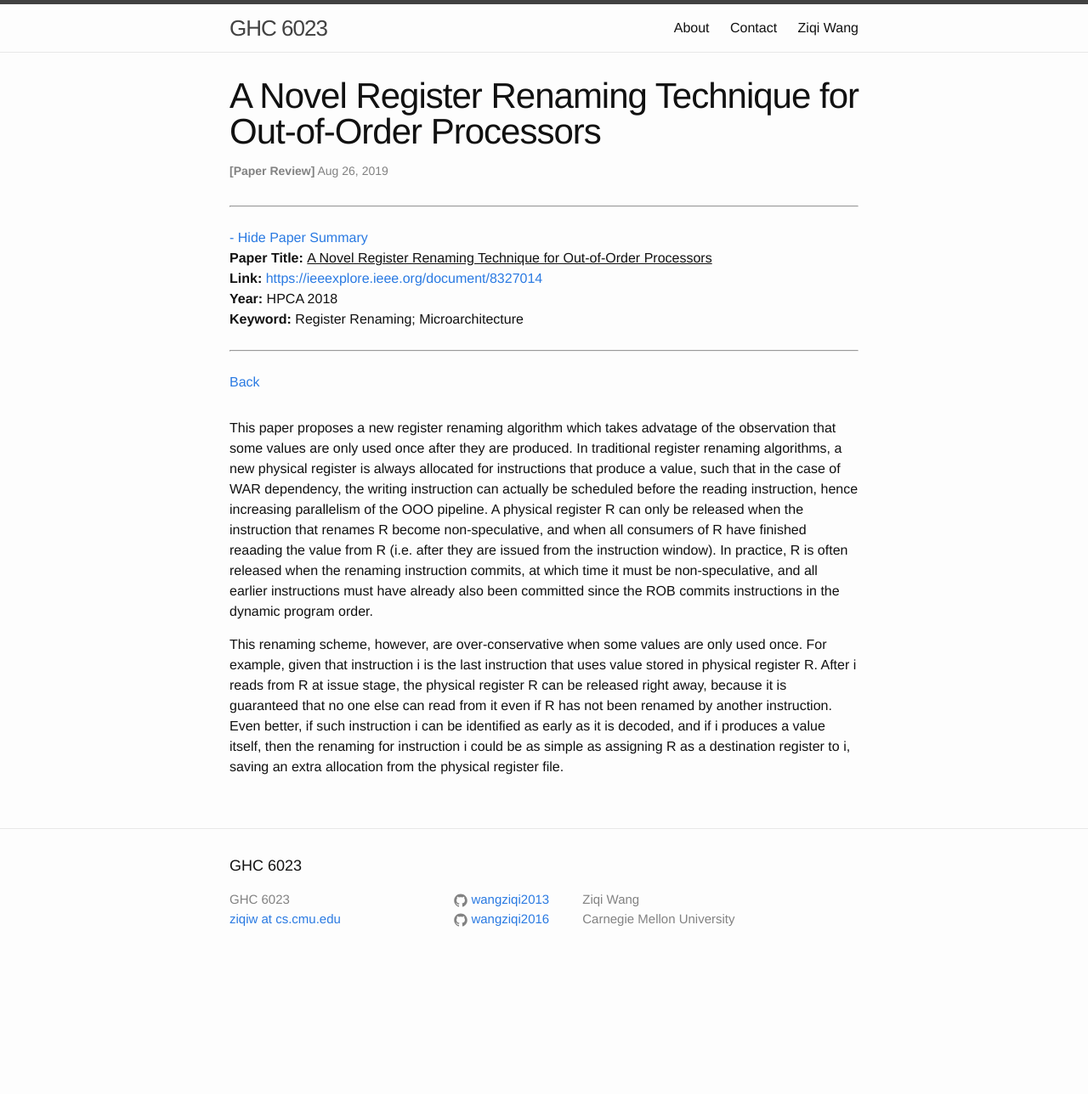
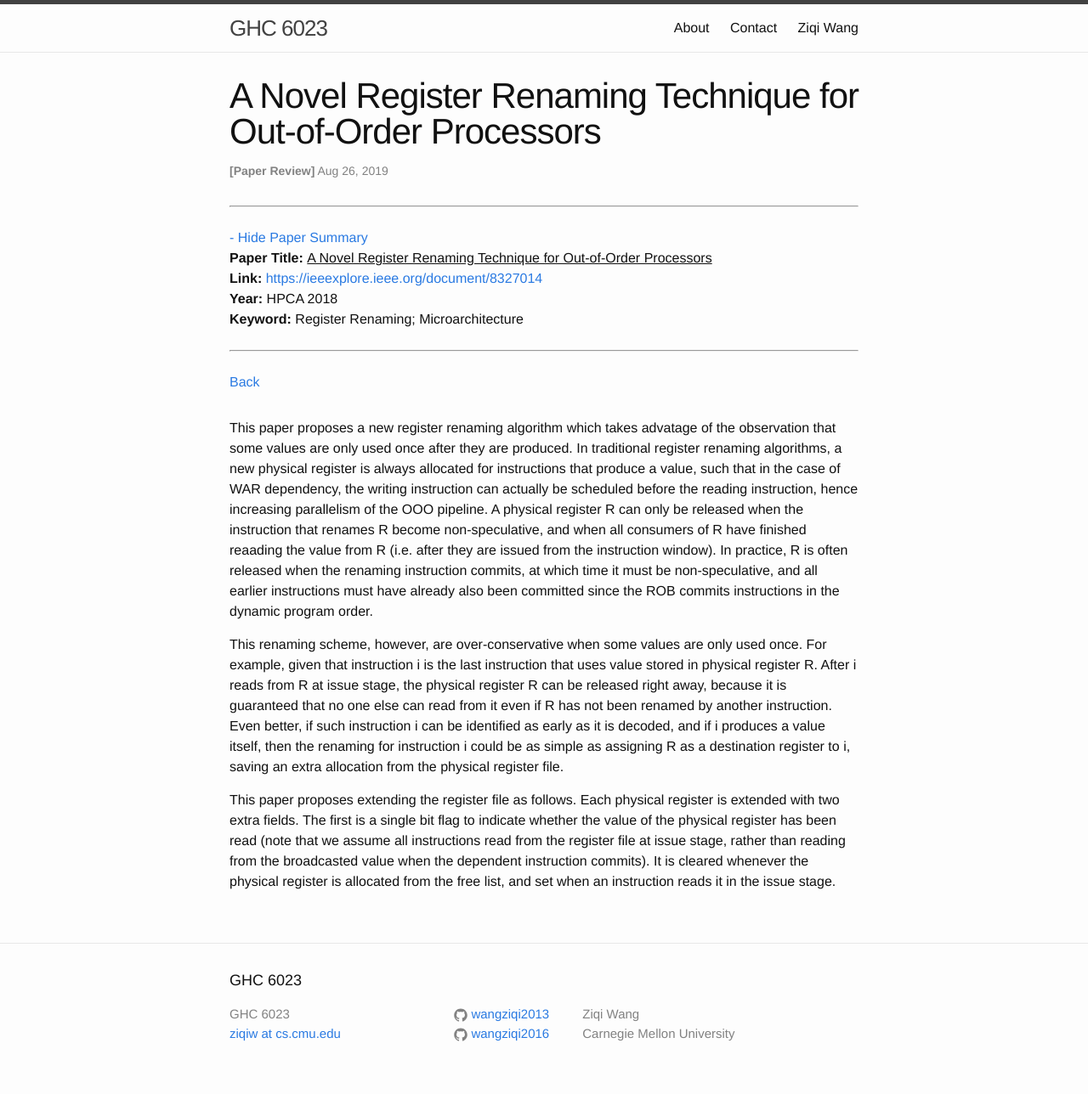
Before and after one commit to wangziqi2013/wangziqi2013.github.io, a Jekyll site: the page built from _posts/2019-08-25-a-novel-register-renaing-technique-for-ooo-processors.markdown, in a window 1280 px wide. Shown: the whole page at 85% size. Built offline with Jekyll 4.4.1, drawn with Linux system fonts in a browser that asks for light colours; before the commit the page ends 1153 px from its top, so only the background shows below that.

Commit message:
Adding extension

```diff
--- a/_posts/2019-08-25-a-novel-register-renaing-technique-for-ooo-processors.markdown
+++ b/_posts/2019-08-25-a-novel-register-renaing-technique-for-ooo-processors.markdown
@@ -28,3 +28,9 @@ register R can be released right away, because it is guaranteed that no one else
 renamed by another instruction. Even better, if such instruction i can be identified as early as it is decoded, and if i
 produces a value itself, then the renaming for instruction i could be as simple as assigning R as a destination register
 to i, saving an extra allocation from the physical register file.
+
+This paper proposes extending the register file as follows. Each physical register is extended with two extra fields.
+The first is a single bit flag to indicate whether the value of the physical register has been read (note that we assume
+all instructions read from the register file at issue stage, rather than reading from the broadcasted value when the
+dependent instruction commits). It is cleared whenever the physical register is allocated from the free list, and set when
+an instruction reads it in the issue stage.
```
